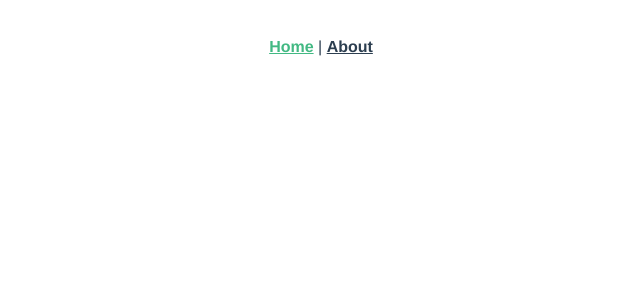
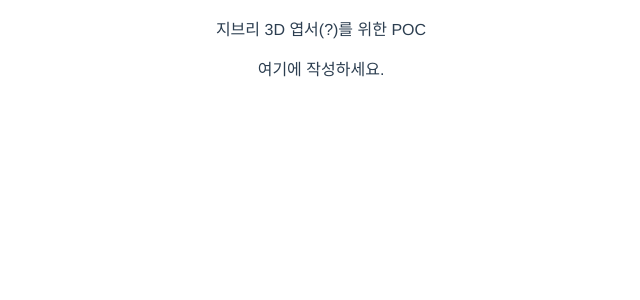
Before and after one commit to idoasisay/ghibli-fan-goods, a Vue app in the folder client/: page / in a window 1280 px wide. Before the commit this address had no page. Shown: the top 300 px of the page, without its empty margins (319-959 px from the left). Built offline with nearby package versions, Linux system fonts and the light colour scheme.

Commit message:
main view init

```diff
--- a/client/src/App.vue
+++ b/client/src/App.vue
@@ -1,8 +1,4 @@
 <template>
-  <nav>
-    <router-link to="/">Home</router-link> |
-    <router-link to="/about">About</router-link>
-  </nav>
   <router-view />
 </template>
 
@@ -14,17 +10,4 @@
   text-align: center;
   color: #2c3e50;
 }
-
-nav {
-  padding: 30px;
-
-  a {
-    font-weight: bold;
-    color: #2c3e50;
-
-    &.router-link-exact-active {
-      color: #42b983;
-    }
-  }
-}
 </style>
--- /dev/null
+++ b/client/src/components/HeaderText.vue
@@ -0,0 +1,6 @@
+<template><p>지브리 3D 엽서(?)를 위한 POC</p></template>
+<script>
+export default {
+  name: "header-text",
+};
+</script>
--- a/client/src/views/MainView.vue
+++ b/client/src/views/MainView.vue
@@ -1,8 +1,14 @@
-<template><div></div></template>
+<template>
+  <div>
+    <HeaderText />
+    <div>여기에 작성하세요.</div>
+  </div>
+</template>
 <script>
+import HeaderText from "../components/HeaderText.vue";
 export default {
   name: "main-view",
-  components: {},
+  components: { HeaderText },
   data() {
     return {
       sampleData: "",
```
